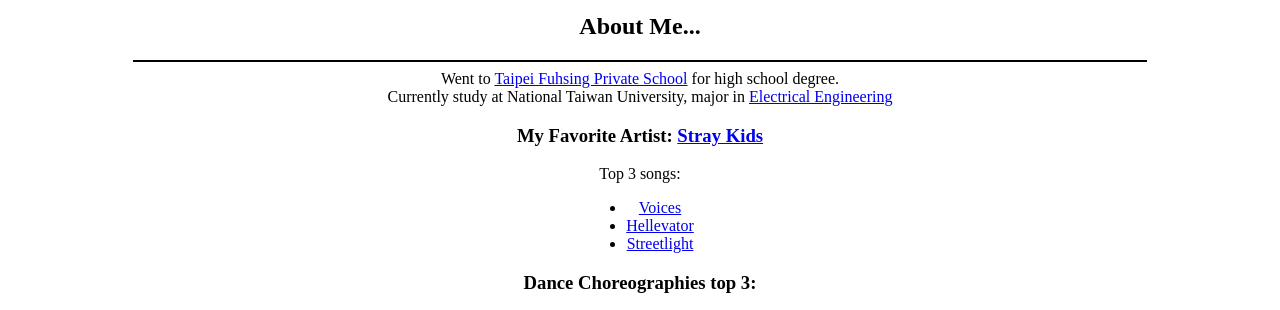
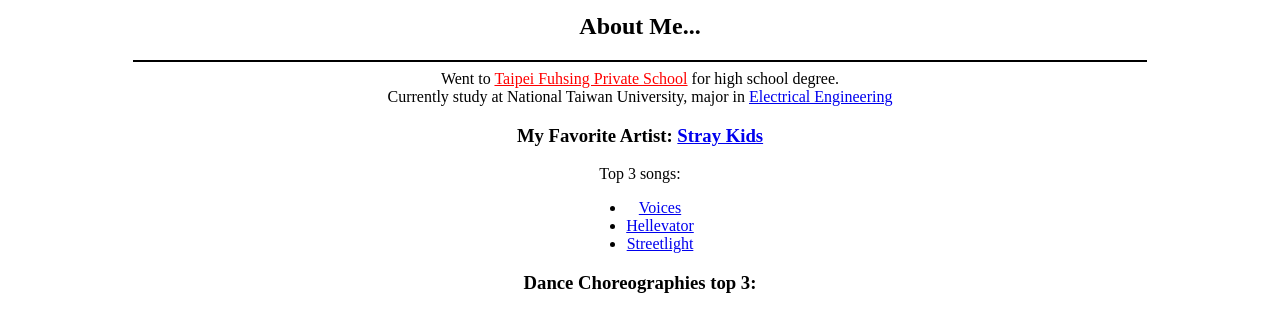
Before and after one commit to kkyzl/likeABooAh.github.io, a plain HTML site: page index.html in a window 1280 px wide. In both pictures the pointer is over the link "Taipei Fuhsing Private School". Shown: the part 464-774 px from the top of the page. Drawn offline with Linux system fonts and the light colour scheme.

Commit message:
Update index.html

```diff
--- a/index.html
+++ b/index.html
@@ -1,7 +1,7 @@
 <html>
 	<head>
 		<style type = "text/css">
-			a:hovor {
+			a:hover {
 				color:ff0000;
 				//background-color:red;
 			}
```
